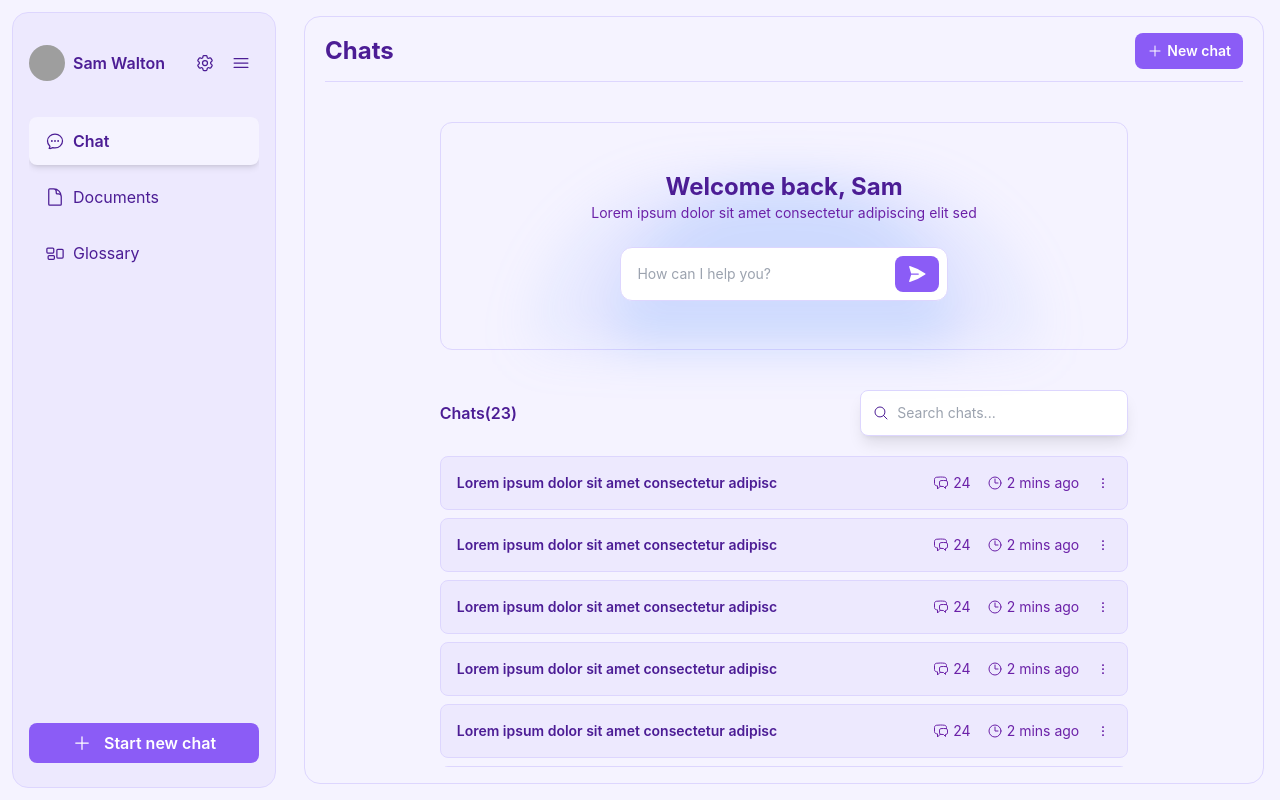
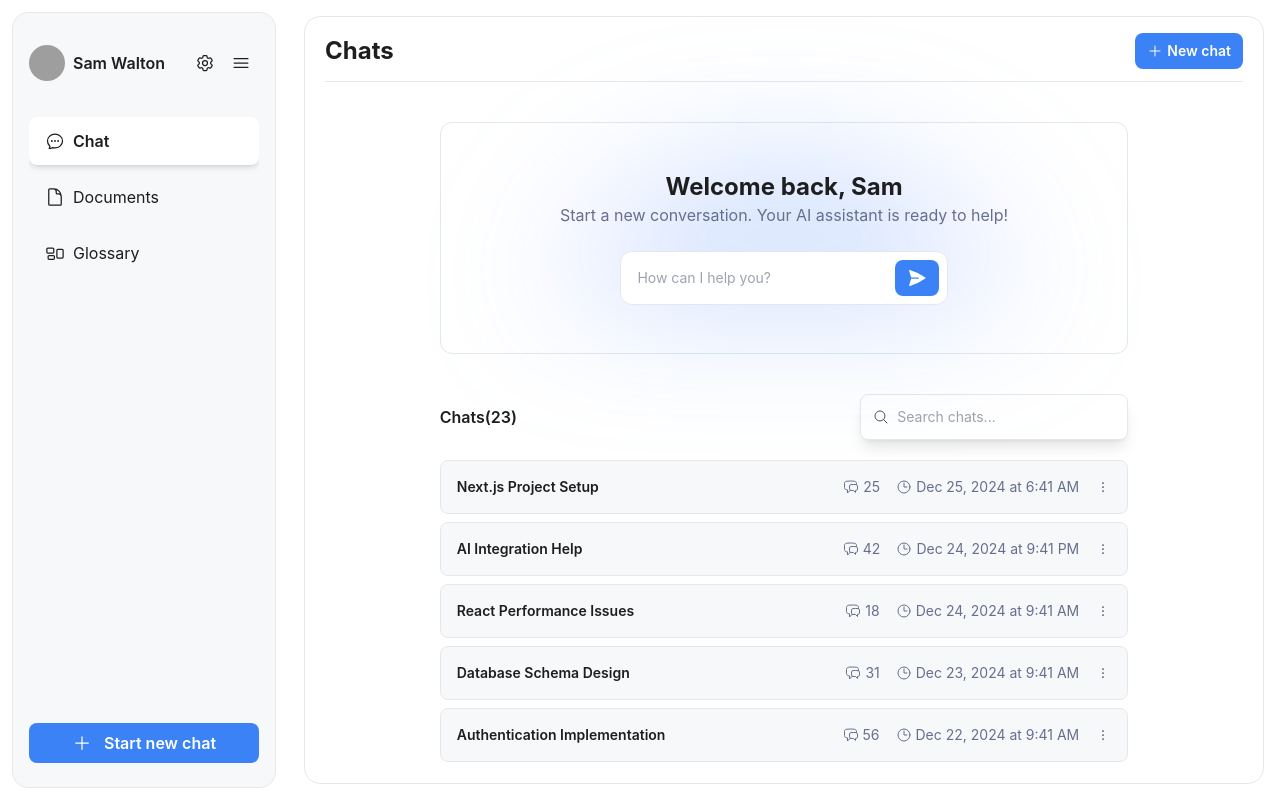
Before and after one commit to NDK-Research-AI-Project/client, a React (Vite) app: page /chat in a window 1280 px wide. Built offline with nearby package versions, Linux system fonts and the light colour scheme; grey boxes are pictures that could not be loaded.

Commit message:
feat: enhance theme management by adding accent color support and updating styles

```diff
--- a/src/contexts/theme.tsx
+++ b/src/contexts/theme.tsx
@@ -21,6 +21,7 @@ export const ThemeProvider = ({ children }: { children: React.ReactNode }) => {
   useEffect(() => {
     // Check local storage first
     const savedTheme = localStorage.getItem('theme');
+    const savedAccentColor = localStorage.getItem('accentColor');
 
     // Check system preference if no saved preference
     const prefersDark = window.matchMedia(
@@ -28,6 +29,13 @@ export const ThemeProvider = ({ children }: { children: React.ReactNode }) => {
     ).matches;
 
     const targetDiv = document.getElementById('themeProvider');
+
+    if (savedAccentColor) {
+      setAccentColor(savedAccentColor as AccentColor);
+      targetDiv?.classList.add(savedAccentColor as AccentColor);
+    } else {
+      targetDiv?.classList.add(AccentColor.BLUE); // Default accent color
+    }
 
     if (savedTheme === null) {
       if (prefersDark) {
--- a/src/index.css
+++ b/src/index.css
@@ -24,7 +24,7 @@
   --text-button-primary: #ffffff;
 
   --gray-hover: rgb(236, 236, 236);
-  --background-secondary-hover: rgb(247, 248, 250);
+  --background-secondary-hover: rgb(243, 243, 243);
   /* Brand colors */
   --accent-primary: #3b82f6;
   --accent-secondary: #f7f8fa;
@@ -205,7 +205,7 @@
   --text-secondary: #666f8d;
   --text-button-primary: #ffffff;
   --gray-hover: #ececec;
-  --background-secondary-hover: #f7f8fa;
+
   --accent-primary: #3b82f6;
   --accent-primary-hover: #5796fa;
   --accent-secondary: #f7f8fa;
--- a/src/main.tsx
+++ b/src/main.tsx
@@ -7,7 +7,7 @@ import { ThemeProvider } from './contexts/theme.tsx';
 createRoot(document.getElementById('root')!).render(
   <StrictMode>
     <ThemeProvider>
-      <div id="themeProvider" className=" transition-all  light purple  ">
+      <div id="themeProvider">
         <App />
       </div>
     </ThemeProvider>
--- a/src/pages/chat/Chat.tsx
+++ b/src/pages/chat/Chat.tsx
@@ -8,12 +8,69 @@ import {
 import { PaperAirplaneIcon } from '@heroicons/react/24/solid';
 import React from 'react';
 import { useNavigate } from 'react-router-dom';
+import { GradientColors } from '../../configs/app';
+import { useTheme } from '../../contexts/theme';
+import { formatDate } from '../../utils/dateTime';
+
+const ChatsData = [
+  {
+    topic: 'Next.js Project Setup',
+    msgCount: 25,
+    time: new Date(Date.now() - 1000 * 60 * 60 * 3), // 3 hours ago
+  },
+  {
+    topic: 'AI Integration Help',
+    msgCount: 42,
+    time: new Date(Date.now() - 1000 * 60 * 60 * 12), // 12 hours ago
+  },
+  {
+    topic: 'React Performance Issues',
+    msgCount: 18,
+    time: new Date(Date.now() - 1000 * 60 * 60 * 24), // 1 day ago
+  },
+  {
+    topic: 'Database Schema Design',
+    msgCount: 31,
+    time: new Date(Date.now() - 1000 * 60 * 60 * 24 * 2), // 2 days ago
+  },
+  {
+    topic: 'Authentication Implementation',
+    msgCount: 56,
+    time: new Date(Date.now() - 1000 * 60 * 60 * 24 * 3), // 3 days ago
+  },
+  {
+    topic: 'API Development',
+    msgCount: 29,
+    time: new Date(Date.now() - 1000 * 60 * 60 * 24 * 4), // 4 days ago
+  },
+  {
+    topic: 'Styling with Tailwind',
+    msgCount: 15,
+    time: new Date(Date.now() - 1000 * 60 * 60 * 24 * 5), // 5 days ago
+  },
+  {
+    topic: 'Testing Strategies',
+    msgCount: 37,
+    time: new Date(Date.now() - 1000 * 60 * 60 * 24 * 6), // 6 days ago
+  },
+  {
+    topic: 'State Management Options',
+    msgCount: 23,
+    time: new Date(Date.now() - 1000 * 60 * 60 * 24 * 7), // 7 days ago
+  },
+  {
+    topic: 'Deployment Workflow',
+    msgCount: 19,
+    time: new Date(Date.now() - 1000 * 60 * 60 * 24 * 8), // 8 days ago
+  },
+];
 
 interface ChatProps {
   className?: string;
 }
 
 const Chat: React.FC<ChatProps> = ({ className }) => {
+  const { accentColor } = useTheme();
   const navigate = useNavigate();
 
   return (
@@ -34,8 +91,8 @@ const Chat: React.FC<ChatProps> = ({ className }) => {
         <h1 className="text-2xl font-bold z-[2] text-text-primary">
           Welcome back, Sam
         </h1>
-        <p className="text-sm mb-6 z-[2] text-text-secondary">
-          Lorem ipsum dolor sit amet consectetur adipiscing elit sed
+        <p className="text-base mb-6 z-[2] text-text-secondary">
+          Start a new conversation. Your AI assistant is ready to help!
         </p>
         <div className="flex flex-row justify-between items-center px-2 py-2 gap-2 rounded-xl  w-1/2 bg-ai-prompt-send-background border border-border-primary z-[2]">
           <input
@@ -51,18 +108,18 @@ const Chat: React.FC<ChatProps> = ({ className }) => {
           </button>
         </div>
         <div
-          className="
-                      blur-xl
+          className={`
+                      blur-3xl
                       absolute
-                      bottom-0
+                      bottom-8
                       left-1/2
                       -translate-x-1/2
                       w-3/4
                       h-3/4
                       rounded-t-full
                       z-[1]
-                      bg-[radial-gradient(circle_at_bottom,rgba(50,119,251,0.2)_55%,rgba(130,150,254,0.15)_40%,rgba(135,180,255,0.1)_80%,rgba(255,255,255,0)_100%)]
-                    "
+                      ${GradientColors[accentColor]}
+                    `}
         ></div>
       </div>
 
@@ -85,19 +142,15 @@ const Chat: React.FC<ChatProps> = ({ className }) => {
           </div>
 
           <div className="flex flex-col w-full gap-2">
-            {/* TODO : single Chat Card */}
-            <ChatCard />
-            <ChatCard />
-            <ChatCard />
-            <ChatCard />
-            <ChatCard />
-            <ChatCard />
-            <ChatCard />
-            <ChatCard />
-            <ChatCard />
-            <ChatCard />
-            <ChatCard />
-            <ChatCard />
+            {/* Random chat cards */}
+            {ChatsData.map((chat, index) => (
+              <ChatCard
+                key={index}
+                topic={chat.topic}
+                msgCount={chat.msgCount}
+                time={chat.time}
+              />
+            ))}
           </div>
         </div>
       </div>
@@ -107,24 +160,32 @@ const Chat: React.FC<ChatProps> = ({ className }) => {
 
 export default Chat;
 
-export const ChatCard = () => {
+interface ChatCardProps {
+  topic: string;
+  msgCount: number;
+  time: Date | string | number;
+}
+
+export const ChatCard = ({ topic, msgCount, time }: ChatCardProps) => {
   return (
     <>
       {/* TODO : single Chat Card */}
       <div className="flex flex-row justify-between items-center bg-background-secondary border border-border-primary rounded-lg p-4 w-full text-sm cursor-pointer hover:shadow-xl hover:scale-[1.02] transition-all duration-300">
         {/* Chat Name */}
-        <p className="font-semibold text-text-primary">
-          Lorem ipsum dolor sit amet consectetur adipisc
-        </p>
+        <p className="font-semibold text-text-primary">{topic}</p>
         {/* Other data and functions */}
         <div className="flex justify-between items-center gap-4 text-text-secondary">
           <div className="flex items-center gap-1">
             <ChatBubbleLeftRightIcon className="w-4 h-4" />
-            <p>24</p>
+            <p>{msgCount}</p>
           </div>
           <div className="flex items-center gap-1">
             <ClockIcon className="w-4 h-4" />
-            <p>2 mins ago</p>
+            <p>
+              {formatDate(
+                time instanceof Date ? time.toISOString() : String(time)
+              )}
+            </p>
           </div>
           <button>
             <EllipsisVerticalIcon className="w-4 h-4" />
--- a/src/pages/chat/NewChat.tsx
+++ b/src/pages/chat/NewChat.tsx
@@ -10,6 +10,8 @@ import { PaperAirplaneIcon } from '@heroicons/react/24/solid';
 import React, { useEffect, useRef, useState } from 'react';
 import { sendChatMessage } from '../../services/api/chat/chatServices';
 import { showError } from '../../utils/toaster';
+import { GradientColors } from '../../configs/app';
+import { useTheme } from '../../contexts/theme';
 
 enum senderType {
   ai = 'ai',
@@ -32,6 +34,7 @@ const NewChat: React.FC<ChatProps> = ({ className }) => {
   const [inputMessage, setInputMessage] = useState<string>('');
   const [loading, setLoading] = useState<boolean>(false);
   const scrollRef = useRef<HTMLDivElement>(null);
+  const { accentColor } = useTheme();
 
   const handleSendMessage = async (e: React.FormEvent) => {
     e.preventDefault();
@@ -72,34 +75,6 @@ const NewChat: React.FC<ChatProps> = ({ className }) => {
       setLoading(false);
       setMessages((prev) => [...prev, aiMessage]);
     }
-
-    // const sendUserPrompt = sendChatMessage({ question: userMessage.text }).then(
-    //   ({ data, error }) => {
-    //     if (error) {
-    //       // TODO show err notification to user
-    //       console.error('Error sending message:', error);
-    //       showError(error);
-    //       setLoading(false);
-    //       return;
-    //     }
-    //     if (data) {
-    //       const aiMessage: Message = {
-    //         id: (Date.now() + 1).toString(),
-    //         text: data.answer,
-    //         sender: senderType.ai,
-    //         timestamp: new Date(),
-    //       };
-    //       setLoading(false);
-    //       setMessages((prev) => [...prev, aiMessage]);
-    //     }
-    //   }
-    // );
-
-    // showPromise(sendUserPrompt, {
-    //   loading: 'Sending...',
-    //   success: 'Success!',
-    //   error: (error: string) => `${error}`,
-    // });
   };
 
   useEffect(() => {
@@ -111,7 +86,7 @@ const NewChat: React.FC<ChatProps> = ({ className }) => {
       className={`flex flex-col h-full ${className} border border-border-primary rounded-2xl py-4 px-5 relative`}
     >
       <div
-        className="
+        className={`
                       blur-3xl
                       absolute
                       bottom-8
@@ -121,8 +96,8 @@ const NewChat: React.FC<ChatProps> = ({ className }) => {
                       h-3/4
                       rounded-t-full
                       z-[1]
-                      bg-[radial-gradient(circle_at_bottom,rgba(50,119,251,0.2)_55%,rgba(130,150,254,0.15)_40%,rgba(135,180,255,0.1)_80%,rgba(255,255,255,0)_100%)]
-                    "
+                      ${GradientColors[accentColor]}
+                    `}
       ></div>
       <div className="flex items-center justify-between mb-4 border-b border-border-primary pb-3   z-[2]">
         <h1 className="text-2xl font-bold text-text-primary">New chat</h1>
--- a/src/pages/settings/Settings.tsx
+++ b/src/pages/settings/Settings.tsx
@@ -1,9 +1,9 @@
 import { PaintBrushIcon } from '@heroicons/react/24/outline';
 import { useTheme } from '../../contexts/theme';
-import { ThemeColor } from '../../configs/app';
+import { AccentColor, ThemeColor } from '../../configs/app';
 
 const Settings = () => {
-  const { themeColor, handleTheme } = useTheme();
+  const { themeColor, handleTheme, accentColor, handleAccent } = useTheme();
   return (
     <>
       <div
@@ -81,31 +81,61 @@ const Settings = () => {
                     </p>
                   </div>
                   <div className="w-full flex flex-row justify-start items-center gap-4 ">
-                    <button className="flex flex-col justify-center items-center hover:bg-background-secondary-hover p-3 rounded-xl transition-all">
+                    <button
+                      className={`flex flex-col justify-center items-center hover:bg-background-secondary-hover p-3 rounded-xl transition-all ${
+                        accentColor === AccentColor.BLUE &&
+                        'bg-background-secondary-hover'
+                      }`}
+                      onClick={() => handleAccent(AccentColor.BLUE)}
+                    >
                       <span className="w-16  h-12 bg-[#3b82f6] mb-2 rounded-lg"></span>
                       <span className="text-sm text-text-secondary ">Blue</span>
                     </button>
 
-                    <button className="flex flex-col justify-center items-center hover:bg-background-secondary-hover p-3 rounded-xl transition-all">
+                    <button
+                      className={`flex flex-col justify-center items-center hover:bg-background-secondary-hover p-3 rounded-xl transition-all ${
+                        accentColor === AccentColor.GREEN &&
+                        'bg-background-secondary-hover'
+                      }`}
+                      onClick={() => handleAccent(AccentColor.GREEN)}
+                    >
                       <span className="w-16  h-12 bg-[#10b981] mb-2 rounded-lg"></span>
                       <span className="text-sm text-text-secondary ">
                         Green
                       </span>
                     </button>
 
-                    <button className="flex flex-col justify-center items-center hover:bg-background-secondary-hover p-3 rounded-xl transition-all">
+                    <button
+                      className={`flex flex-col justify-center items-center hover:bg-background-secondary-hover p-3 rounded-xl transition-all ${
+                        accentColor === AccentColor.YELLOW &&
+                        'bg-background-secondary-hover'
+                      }`}
+                      onClick={() => handleAccent(AccentColor.YELLOW)}
+                    >
                       <span className="w-16  h-12 bg-[#f59e0b] mb-2 rounded-lg"></span>
                       <span className="text-sm text-text-secondary ">
                         Yellow
                       </span>
                     </button>
 
-                    <button className="flex flex-col justify-center items-center hover:bg-background-secondary-hover p-3 rounded-xl transition-all">
+                    <button
+                      className={`flex flex-col justify-center items-center hover:bg-background-secondary-hover p-3 rounded-xl transition-all ${
+                        accentColor === AccentColor.RED &&
+                        'bg-background-secondary-hover'
+                      }`}
+                      onClick={() => handleAccent(AccentColor.RED)}
+                    >
                       <span className="w-16  h-12 bg-[#ef4444] mb-2 rounded-lg"></span>
                       <span className="text-sm text-text-secondary ">Red</span>
                     </button>
 
-                    <button className="flex flex-col justify-center items-center hover:bg-background-secondary-hover p-3 rounded-xl transition-all">
+                    <button
+                      className={`flex flex-col justify-center items-center hover:bg-background-secondary-hover p-3 rounded-xl transition-all ${
+                        accentColor === AccentColor.PURPLE &&
+                        'bg-background-secondary-hover'
+                      }`}
+                      onClick={() => handleAccent(AccentColor.PURPLE)}
+                    >
                       <span className="w-16  h-12 bg-[#8b5cf6] mb-2 rounded-lg"></span>
                       <span className="text-sm text-text-secondary ">
                         Purple
```
Also changed, not shown: src/configs/app.ts (+13 -0 lines).
